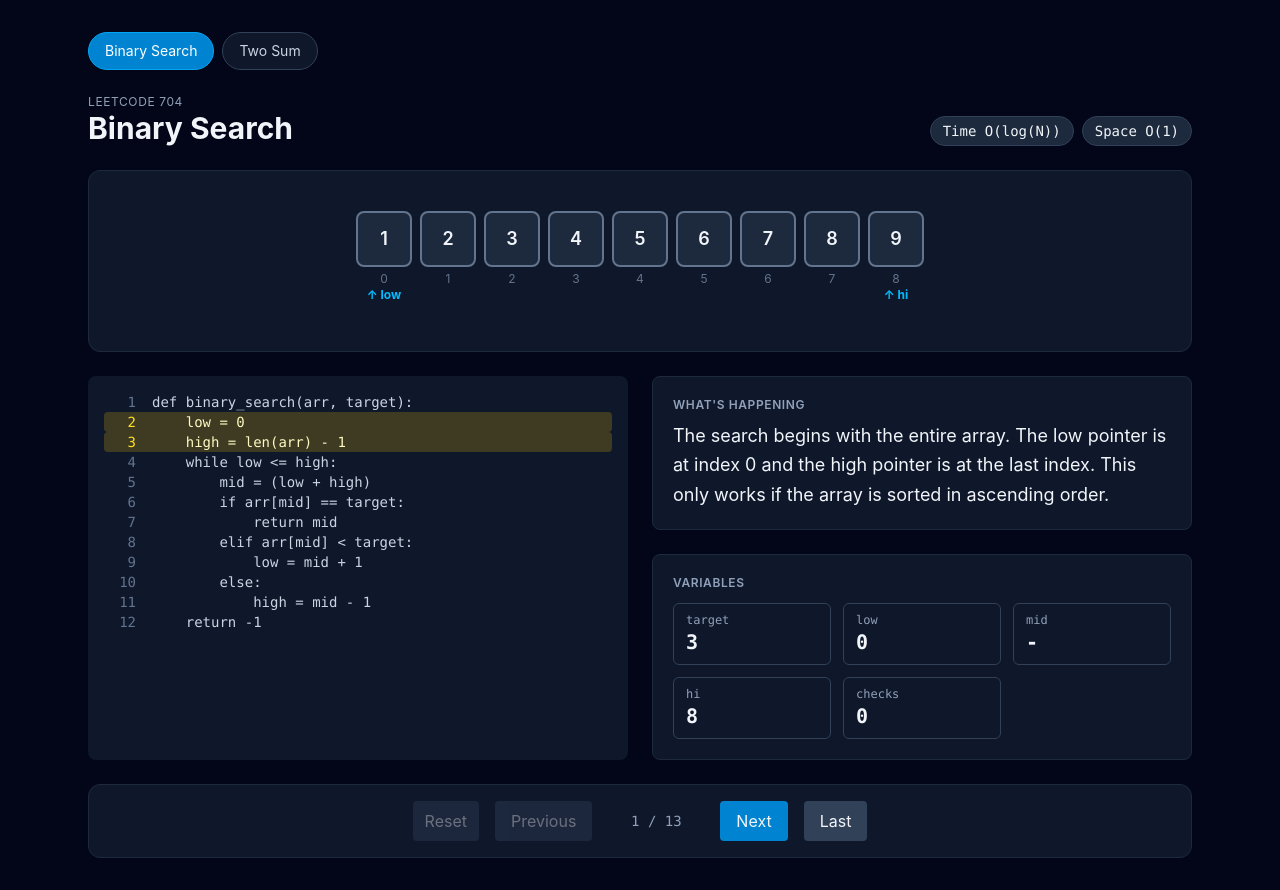
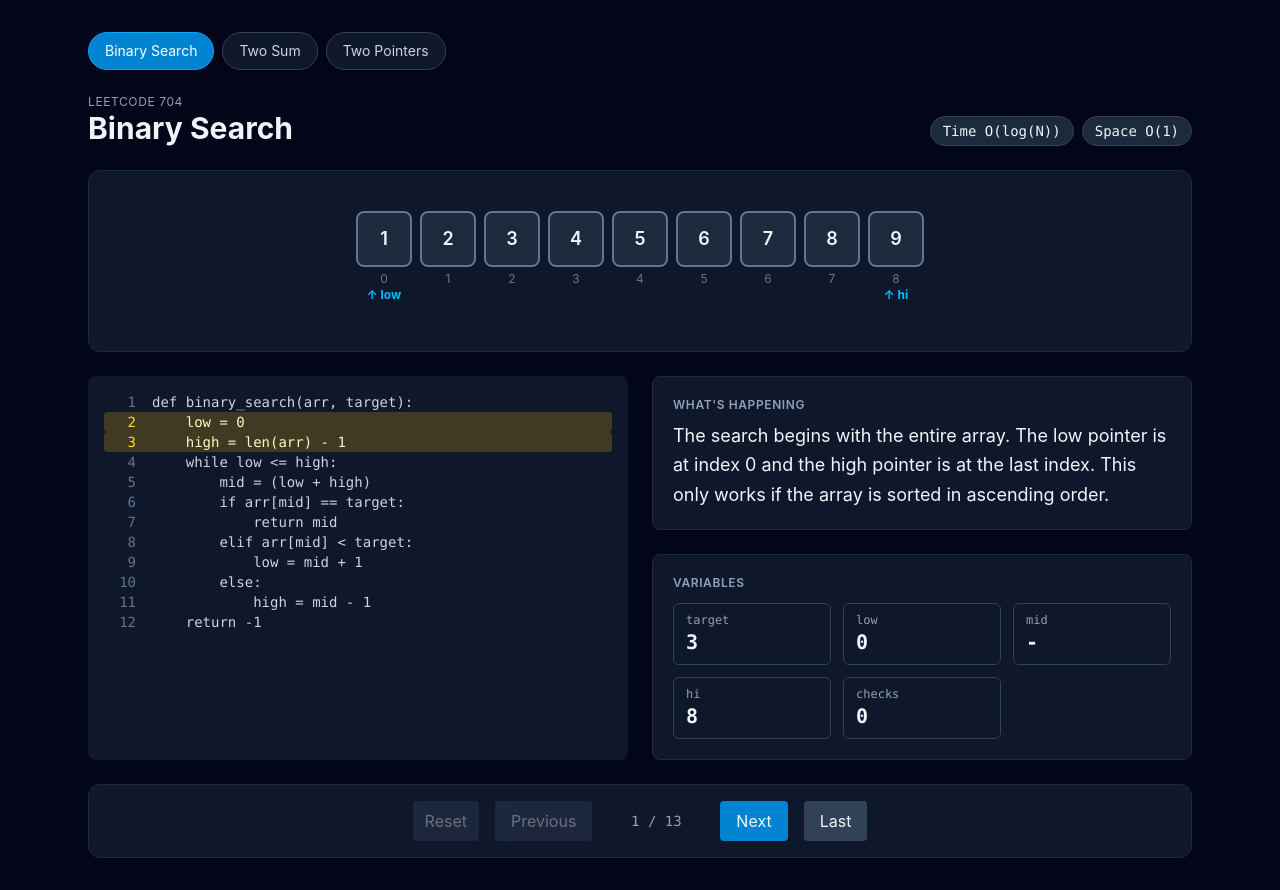
Before and after one commit to max-dean05/under-the-hood, a React (Vite) app: page / in a window 1280 px wide. Built offline with nearby package versions, Linux system fonts and the light colour scheme.

Commit message:
added two-pointer visualizer module

```diff
--- a/src/modules/registry.js
+++ b/src/modules/registry.js
@@ -1,5 +1,6 @@
 import { binarySearch } from './binarySearch.js';
 import { twoSum } from './twoSum.js';
+import { twoPointers } from './twoPointers.js'
 
 // every time a new module is added, program needs one more import + one more addition to modules
-export const modules = [binarySearch, twoSum];
+export const modules = [binarySearch, twoSum, twoPointers];
--- /dev/null
+++ b/src/modules/twoPointers.js
@@ -0,0 +1,87 @@
+import { createRecorder } from "../engine/createRecorder.js";
+
+const code = [
+  "def two_sum_sorted(arr, target):", // 0
+  "   left, right = 0, len(arr)-1", // 1
+  "   while left < right:", // 2
+  "       total = arr[left] + arr[right]", // 3
+  "       if total == target", // 4
+  "           return [left, right]", // 5
+  "       elif total < target:", // 6
+  "           left += 1", // 7
+  "       else:", // 8
+  "           right -= 1", // 9
+  "   return []", // 10
+];
+
+function highlightsFor(n, left, right, found) {
+  const h = {};
+  for (let i = 0; i < n; i++) {
+    if (i < left || i > right) h[i] = "eliminated";
+  }
+  if (left < right) {
+    h[left] = found ? "found" : "comparing";
+    h[right] = found ? "found" : "comparing";
+  }
+  return h;
+}
+
+function generateSteps({ arr, target }) {
+  const rec = createRecorder();
+  let left = 0,
+    right = arr.length - 1,
+    total = null,
+    checks = 0;
+
+  const snap = (line, explain, found = false) => {
+    rec.snap({
+      line,
+      explain,
+      array: arr,
+      pointers: { left, right },
+      highlights: highlightsFor(arr.length, left, right, found),
+      vars: { target, left, right, total: total ?? "-", checks },
+    });
+  };
+
+  snap(1,`Start with one pointer at each end. Because the array is sorted, left points at the smallest number and right points at the largest.`,);
+
+  while (left < right) {
+    snap(2, `left (${left}) < right (${right}), so there are still two different numbers to try.`);
+
+    total += arr[left] + arr[right];
+    checks++;
+    snap(3, `Add the two ends: ${arr[left]} + ${arr[right]} = ${total}.`);
+
+    if (total === target) {
+      snap(4, `We have found our target sum!`, true);
+      snap(5, `Found the pair indices [${left}, ${right}] in ${checks} checks with constant space.`, true,);
+      snap(5, `Note: This problem is quite similar to TwoSum, the key difference being that the array must be sorted. If you are tight on space for a TwoSum problem, you can opt to sort the list first and then use TwoPointer, causing the time complexity to be O(N * log(N)) and the space complexity to be O(1) (assuming you're using a good sorting algorithm).`, true);
+      return rec.steps;
+    } else if (total < target) {
+      snap(6, `Our current sum of ${total} is less than our target ${target}, so by increasing the left index our sum will either stay the same or increase due to the array being sorted, bringing us closer to our target.`);
+      left++;
+      snap(7, `Increment left, since anything to the left of our new left cannot add up to the target.`);
+      total = null;
+    } else {
+      snap(8, `Our current sum of ${total} is more than our target ${target}, so by decreasing the right index our sum will either stay the same or decrease due to the array being sorted, bringing us closer to our target.`);
+      right--;
+      snap(9, `Decrement right, since anything to the right of our new right cannot add up to the target.`);
+      total = null;
+    }
+  }
+
+  snap(10, `We have incremented through the whole array and there are no more different numbers to try. No pairs adds up to ${target}.`);
+  return rec.steps;
+}
+
+export const twoPointers = {
+  id: "two-pointers",
+  title: "Two Pointers",
+  problem: "LeetCode 167",
+  code,
+  defaultInput: { arr: [1, 3, 4, 6, 8, 11, 14], target: 10 },
+  generateSteps,
+  time: "O(N)",
+  space: "O(1)",
+};
```
